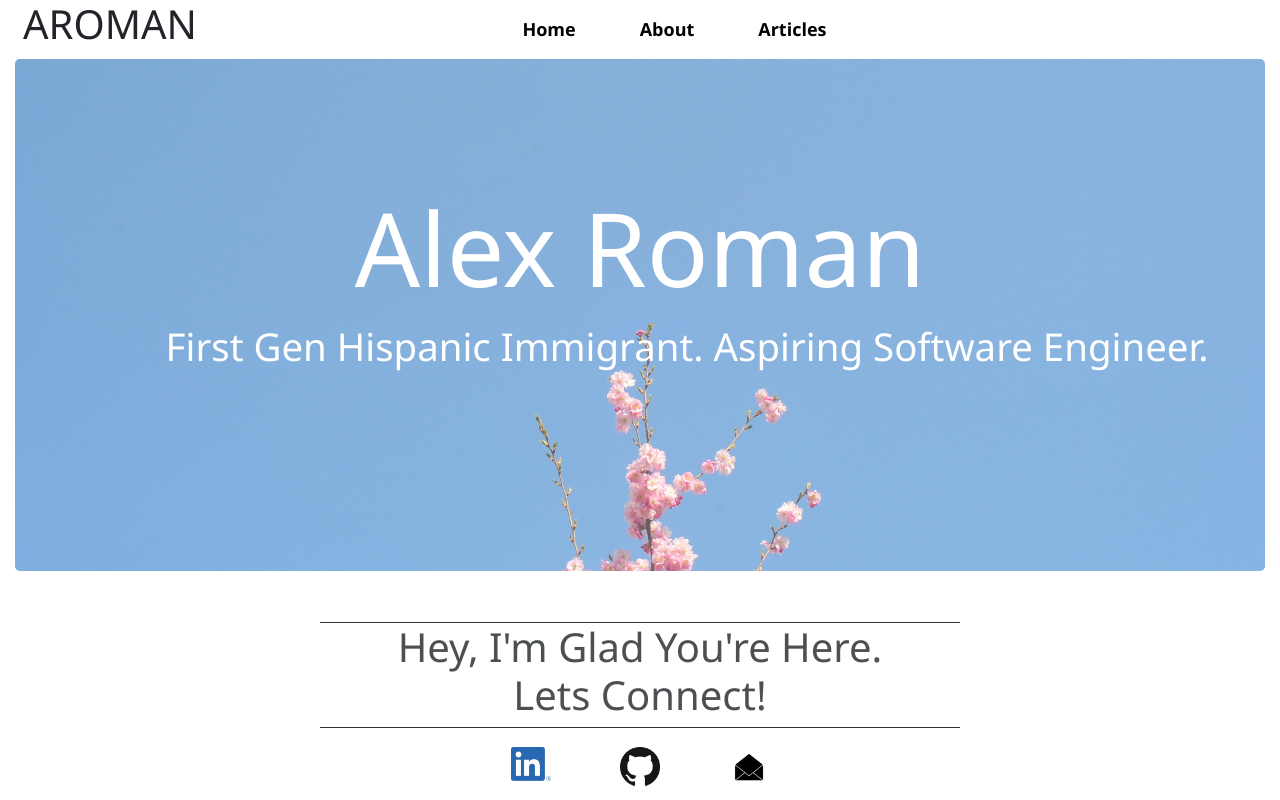
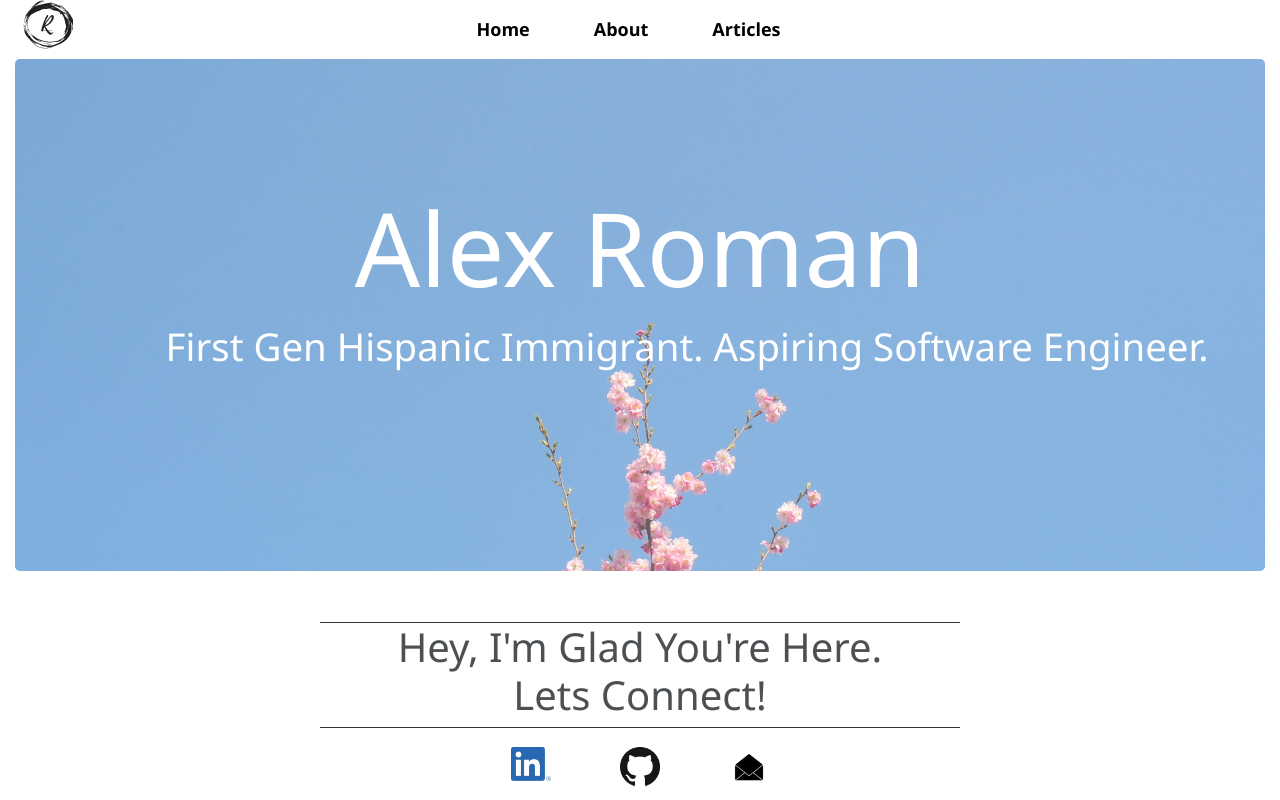
Before and after one commit to alroman2/Romans---Site, a React (Create React App) app: page / in a window 1280 px wide. Shown: the top 800 px of the page. Built offline with nearby package versions, Linux system fonts and the light colour scheme.

Commit message:
Updated navbar logo

```diff
--- a/src/App.css
+++ b/src/App.css
@@ -3,10 +3,16 @@
   font-size: 18px;
 }
 
-#Logo {
-  display: inline;
+
+
+.Logo{
   float: left;
   padding-left: 2%;
+  padding-top: 0;
+}
+
+.Logo-Icon {
+  display: inline;
   position: relative;
 }
 
@@ -59,9 +65,10 @@
 }
 
 nav a:hover {
-  background: #6fa1b49f; ;
-  color: white;
-}
+  background: white;
+  color: bisque;
+  text-decoration: none;
+ }
 
 
 /**Footer Stylings **/
--- a/src/NavBar.js
+++ b/src/NavBar.js
@@ -1,11 +1,14 @@
 import React from "react";
 import { Link } from "react-router-dom";
-
+import logo from "./images/R.png"
 const NavBar = () => (
   <nav>
 
     <ul>
-        <h1 id="Logo">AROMAN</h1>
+        <a href="/" className="Logo">
+          <img className="Logo-Icon" src={logo}></img>
+        </a>
+
       <li>
       </li>
       <li>
```
Also changed, not shown: src/images/R.png (added), src/images/t.svg (added).
